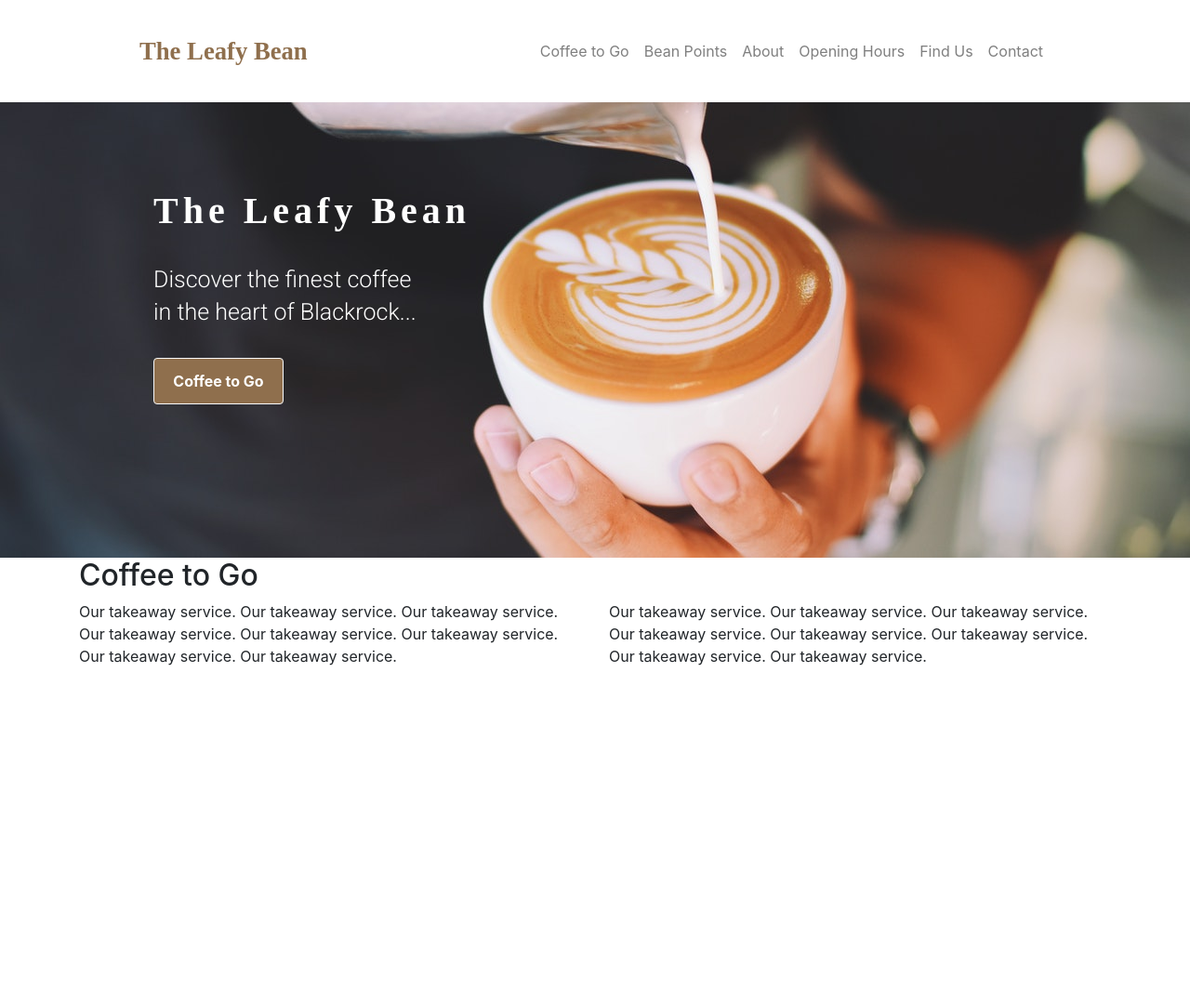
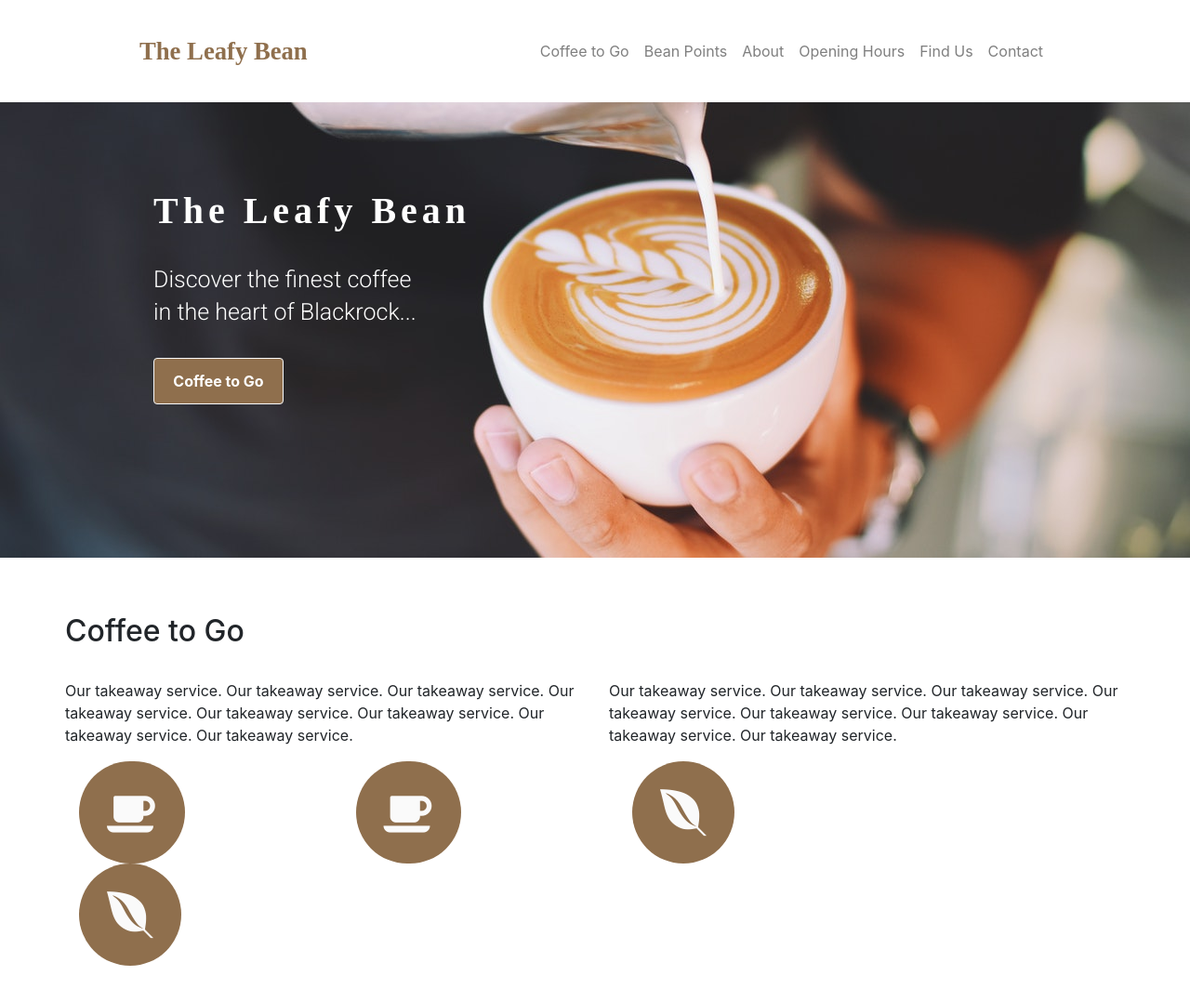
Before and after one commit to JessicaJuliet/the-leafy-bean, a plain HTML site: page index.html in a window 1280 px wide. Shown: the top 1078 px of the page at 93% size. Before the commit the page ends 800 px from the top, so only its background shows below. Drawn offline with nearby package versions, Linux system fonts and the light colour scheme; a web font is replaced by a local one.

Commit message:
Add Fontawesome icons to index.html and style them in css

```diff
--- a/assets/css/style.css
+++ b/assets/css/style.css
@@ -66,3 +66,30 @@ header {
     height: 50px;
     width: 140px;
 }
+
+/* Coffee to Go section */
+
+.section {
+    padding: 60px 0;
+
+}
+
+.heading {
+    padding: 0 0 25px 0;
+}
+
+.icon {
+    color: #fafafa;
+    background-color: #8f6f4d;
+    border-radius: 100px;
+    font-size: 50px;
+    padding: 30px;
+    margin: 0;
+
+}
+
+i, {
+    padding: 0px;
+    margin: 0px;
+    display: inline-block;
+}
--- a/index.html
+++ b/index.html
@@ -52,20 +52,35 @@
         <h2 class="heading">Coffee to Go</h2>
         <div class="row">
             <div class="col-sm-12 col-md-6 col-lg-6">
-                <p>Our takeaway service. Our takeaway service. Our takeaway service.
+                <p>
                 Our takeaway service. Our takeaway service. Our takeaway service.
-                Our takeaway service. Our takeaway service.</p>
+                Our takeaway service. Our takeaway service. Our takeaway service.
+                Our takeaway service. Our takeaway service.
+                </p>
             </div>
             <div class="col-sm-12 col-md-6 col-lg-6">
-                <p>Our takeaway service. Our takeaway service. Our takeaway service.
+                <p>
+                Our takeaway service. Our takeaway service. Our takeaway service.
                 Our takeaway service. Our takeaway service. Our takeaway service. Our takeaway service.
-                Our takeaway service.</p>
+                Our takeaway service.
+                </p>
             </div>
         </div>
-        <div class="row">
+        <div class="row no-gutters">
             <div class="col">
-                <ul>
-
+                <ul class="list-inline ul-list">
+                    <li class="col-sm-6 col-md-3 col-lg-3 list-inline-item">
+                        <i class="fa fa-coffee icon" aria-hidden="true";></i>
+                    </li>
+                    <li class="col-sm-6 col-md-3 col-lg-3 list-inline-item">
+                        <i class="fa fa-coffee icon" aria-hidden="true";></i>
+                    </li>
+                    <li class="col-sm-6 col-md-3 col-lg-3 list-inline-item">
+                        <i class="fa fa-envira icon" aria-hidden="true";></i>
+                    </li>
+                    <li class="col-sm-6 col-md-3 col-lg-3 list-inline-item">
+                        <i class="fa fa-envira icon" aria-hidden="true";></i>
+                    </li>
                 </ul>
             </div>
         </div>
```
